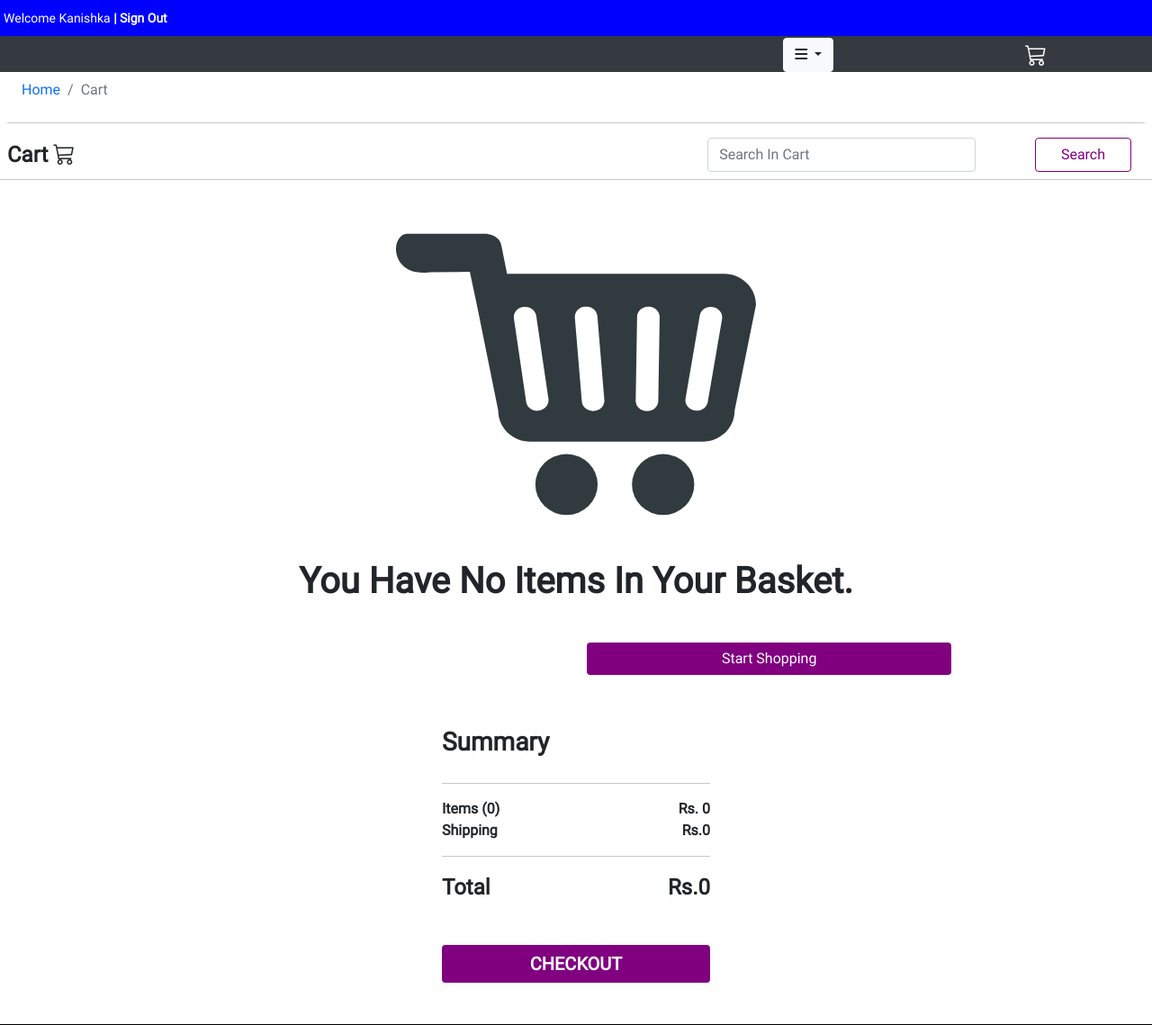
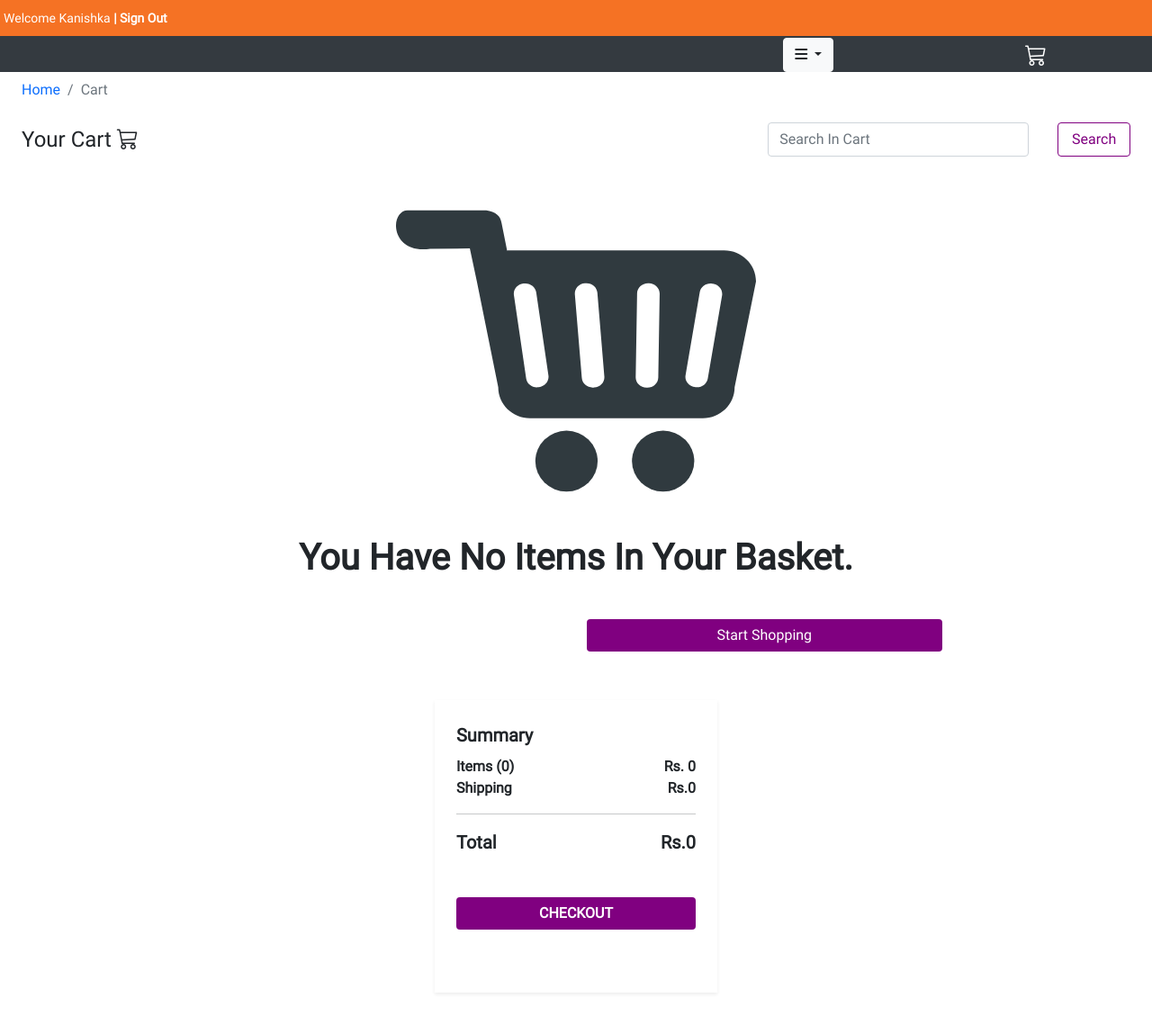
Before and after one commit to 110kanishkamedankara110/fiberOPs, a PHP site: page /phpmailer/cart.php in a window 1280 px wide. Shown: the top 1139 px of the page at 90% size. Run offline with PHP 8.4, Linux system fonts and the light colour scheme; a user stored in the database is signed in; data comes from the database, SQL or seed files in the repository; some libraries are stand-ins or nearby versions.

Commit message:
Cart Done

```diff
--- a/Stylesheet/storeStyle.css
+++ b/Stylesheet/storeStyle.css
@@ -362,7 +362,6 @@ html {
     background-image: linear-gradient(to left bottom, rgb(232, 152, 232) 0%, white 100%);
     overflow: hidden;
 }
-
 .app {
     position: relative;
     min-width: 80%;
@@ -861,13 +860,13 @@ p {
     padding-right: 25px;
 }
 
-.col-4 {
+/* .col-4 {
     flex-basis: 25%;
     padding: 10px;
     min-width: 200px;
     margin-bottom: 50px;
     transition: 0.5s;
-}
+} */
 
 .col-4 img {
     width: 100%;
@@ -906,9 +905,8 @@ h4 {
     color: var(--primaryCol);
 }
 
-.col-4:hover {
-    transform: translateY(-5px);
-}
+/* .col-4:hover {
+} */
 
 .viewall-btn {
     display: block;
--- a/Stylesheet/style.css
+++ b/Stylesheet/style.css
@@ -151,7 +151,7 @@ p {
     flex-basis: 25%;
     padding: 10px;
     min-width: 200px;
-    margin-bottom: 50px;
+    /* margin-bottom: 50px; */
     transition: 0.5s;
 }
 
@@ -192,9 +192,9 @@ h4 {
     color: var(--primaryCol);
 }
 
-.col-4:hover {
+/* .col-4:hover {
     transform: translateY(-5px);
-}
+} */
 
 .viewall-btn {
     display: block;
--- a/cart.php
+++ b/cart.php
@@ -15,6 +15,7 @@ if (isset($_SESSION["user"])) {
     <head>
         <title>FIBEROPTICSLK | cart</title>
         <link rel="stylesheet" href="style.css" />
+        <link rel="stylesheet" href="./Stylesheet/newStyles.css">
         <link rel="stylesheet" href="bootstrap.css" />
         <link rel="icon" href="recourses\logo.svg" />
         <link rel="stylesheet" href="https://cdn.jsdelivr.net/npm/bootstrap-icons@1.5.0/font/bootstrap-icons.css">
@@ -43,24 +44,27 @@ if (isset($_SESSION["user"])) {
                     </ol>
                 </nav>
             </div>
-            <hr class=" "/>
+            <div class="row px-0 px-lg-3">
+                <div class="col-12 rounded mb-lg-5">
+                    <div class="row mb-3">
+                        <div class="col-lg-6 col-12">
+                            <label class="form-label fs-4 mb-0">Your cart <i class="bi bi-cart3 "></i> </label>
+                        </div>
+                        <div class="col-lg-6 col-12">
+                            <div class="row justify-content-between justify-content-md-end flex-column flex-md-row gap-lg0 gap-2">
+                                <div class="col-12 col-lg-6 mb-0">
+                                    <input type="text" class="form-control mb-0" id="search" placeholder="Search in Cart" />
+                                </div>
+                                <div class="col-12 col-lg-2 mb-0">
+                                <button class="w-lg-auto w-100 btn btn-outline-primary m-0" style="background-color: white;color:purple;border:solid purple 0.1px" onmouseover="this.style.color='white';this.style.backgroundColor='purple';this.style.border='solid white 0.1px'" onmouseout="this.style.color='purple';this.style.backgroundColor='white';this.style.border='solid purple 0.1px'" onclick="searchcart();">Search</button>
+                                </div>
+                            </div>
+                        </div>
+
+                    </div>
                     <div class="row">
 
-                <div class="col-12 rounded">
-                    <div class="row">
-                        <div class="col-6">
-                            <label class="form-label fs-4 fw-bolder mb-0">cart <i class="bi bi-cart3 "></i> </label>
-                        </div>
-                        <div class="col-6">
-                            <div class="row">
-                                <div class="offset-0 offset-lg-2 col-12 col-lg-6 mb-0">
-                                    <input type="text" class="form-control mb-0" id="search" placeholder="Search in Cart" />
-                                </div>
-                                <button class="col-12 col-lg-2 btn btn-outline-primary m-0" style="background-color: white;color:purple;border:solid purple 0.1px" onmouseover="this.style.color='white';this.style.backgroundColor='purple';this.style.border='solid white 0.1px'" onmouseout="this.style.color='purple';this.style.backgroundColor='white';this.style.border='solid purple 0.1px'" onclick="searchcart();">Search</button>
 
-                            </div>
-                        </div>
-                        <hr class="mt-2 "/>
                         <?php
 
                         if ($cpronr == 0) {
@@ -80,7 +84,6 @@ if (isset($_SESSION["user"])) {
                         } else {
                         ?>
                             <div class="col-11 col-lg-9" id="show">
-                                <div class="row">
                                 <?php
                                 for ($i = 0; $i < $cpronr; $i++) {
                                     $pro = $cart->fetch_assoc();
@@ -103,83 +106,68 @@ if (isset($_SESSION["user"])) {
                                     $imgpath = $im->fetch_assoc();
                                     $ul = database::s("SELECT * FROM `user_has_address` WHERE `user_email`='" . $_SESSION["user"]["email"] . "';");
                                     $uadres = $ul->fetch_assoc();
+                                    if ($uadres) {
                                         if ($uadres["location_id"] == '9') {
                                             $shipping = $wlpro["delivery_fee_colombo"];
                                         } else {
                                             $shipping = $wlpro["delivery_fee_other"];
                                         }
+                                    } else {
+                                        $shipping = $wlpro["delivery_fee_other"];
+                                    }
+
                                     $totprice = $totprice + $wlpro["price"] * $pro["qty"];
                                     $totship = $totship + $shipping;
                                 ?>
-
-                                        <div class="card mb-3  col-12">
-                                            <div class=" row g-0">
-                                                <div class="col-md-12 mt-3 mb-3">
-                                                    <div class="row">
-                                                        <div class="col-12">
-                                                            <span class="fw-bold text-black-50 fs-5">Seller : </span>
-
-                                                            <hr />
+                                        <div class="row justify-content-center position-relative overflow-hidden p-2 border border-1 mb-3">
+                                            <div class="col-md-2 col-4 item-img-container position-relative px-0 overflow-hidden" onmouseover="pop(<?php echo $pro['product_id']; ?>)" onmouseout="pop2(<?php echo $pro['product_id']; ?>)">
+                                                <div class="position-absolute w-100 h-100">
+                                                    <div class="tol rounded p-2 d-none" id="pop<?php echo $pro["product_id"]; ?>">
+                                                        <h6 class="text-white small"><?php echo $wlpro["title"] ?></h6>
+                                                        <span class="text-white small">Brand: <?php echo $wlpro["brand"] ?></span><br />
+                                                        <span class="text-white small">Model: <?php echo $wlpro["model"] ?></span><br />
+                                                        <span class="text-white small">Color: <?php echo $wlpro["color"] ?></span><br /><br />
+                                                        <span class="text-white small"><?php echo $wlpro["description"] ?></span>
                                                     </div>
                                                 </div>
-                                                </div>
-                                                <div class="col-md-4 " onmouseover="pop(<?php echo $pro['product_id']; ?>)" onmouseout="pop2(<?php echo $pro['product_id']; ?>)">
-                                                    <div class="pa col-lg-6 col-12">
-                                                        <div class="tol rounded col-12 p-2 d-none" id="pop<?php echo $pro["product_id"]; ?>">
-                                                            <h3 class="text-white"><?php echo $wlpro["title"] ?></h3>
-                                                            <span class="text-white">Brand: <?php echo $wlpro["brand"] ?></span><br />
-                                                            <span class="text-white">Model: <?php echo $wlpro["model"] ?></span><br />
-                                                            <span class="text-white">Color: <?php echo $wlpro["color"] ?></span><br /><br />
-                                                            <span class="text-white"><?php echo $wlpro["description"] ?></span>
-                                                        </div>
-                                                    </div>
-                                                    <div>
                                                     <img src="<?php echo $imgpath["code"] ?>" class="img-fluid rounded-start h-100 w-100 object-fit-cover" />
                                             </div>
 
-                                                </div>
-
-                                                <div class="col-md-5">
-                                                    <div class="card-body">
-                                                        <h3 class="card-title"><?php echo $wlpro["title"] ?></h3>
-                                                        <span class="fw-bold text-black-50 " style="font-size: 12px;">Colour : <?php echo $wlpro["color"] ?> </span>&nbsp;
-                                                        &nbsp; <span class="fw-bold text-black-50 " style="font-size: 12px;">Condition : <?php echo $wlpro["condition"] ?></span>
+                                            <div class="col-lg-8 col-md-4 col-8">
+                                                <div>
+                                                    <h5 class="card-title mb-3"><?php echo $wlpro["title"] ?></h5>
+                                                    <span class="text-black-50 small">Color : <?php echo $wlpro["color"] ?> </span>&nbsp;
+                                                    &nbsp; <span class=" text-black-50 small">Condition : <?php echo $wlpro["condition"] ?></span>
                                                     <br />
-                                                        <span class="fw-bold text-black-50 fs-5">Price :</span> &nbsp;
-                                                        &nbsp; <span class="fw-bold text-black">Rs. <?php echo $wlpro["price"] ?></span>
+                                                    <span class="text-black-50 small mb-0">Price :</span> &nbsp;
+                                                    &nbsp; <span class="fw-bold text-black small mb-0">Rs. <?php echo $wlpro["price"] ?></span>
                                                     <br />
-                                                        <span class="fw-bold text-black-50 fs-5">Quentity : </span>
+                                                    <span class=" text-black-50 small mb-0">Qty : </span>
                                                     <!-- <input disabled id="qty<?php echo $wlpro['id'] ?>" type="text" value="<?php echo $pro["qty"] ?>" class="rounded mt-3 border border-2 border-secondary fs-4 fw-bold px-3 cartqty" /> -->
-                                                        <input id="qty<?php echo $pro['id'] ?>" type="number" onchange="updateCartVal('<?= $pro['id'] ?>')" class="rounded mt-3 border border-2 border-secondary fs-4 fw-bold px-3 cartqty" value="<?= $pro["qty"] ?>" min="1" max="<?php echo $wlpro["qty"] ?>" />
+                                                    <input id="qty<?php echo $pro['id'] ?>" type="number" onchange="updateCartVal('<?= $pro['id'] ?>')" class="small rounded border-none px-3 cartqty" value="<?= $pro["qty"] ?>" min="1" max="<?php echo $wlpro["qty"] ?>" />
                                                     <br />
-                                                        <span class="fw-bold text-black-50 fs-5">Delivery Fee :</span> &nbsp;
-                                                        &nbsp; <span class="fw-bold text-black">Rs.<?php echo $shipping; ?></span>
+                                                    <span class="small text-black-50 mb-0">Delivery Fee :</span> &nbsp;
+                                                    &nbsp; <span class="small text-black mb-0">Rs.<?php echo $shipping; ?></span>
+                                                    <br>
+                                                    <span class="text-black-50 small">Seller : </span>
                                                 </div>
                                             </div>
-                                                <div class="col-md-3 mt-4">
-                                                    <div class="card-body d-grid">
-                                                        <a class="btn btn-outline-success mb-2" href="singleproductview.php?id=<?php echo $pro["product_id"]; ?>">Pay For This</a>
-                                                        <a class="btn btn-outline-danger mb-2" onclick="removecart(<?php echo $pro['id'] ?>)">Remove</a>
-
+                                            <div class="col-md-3 col-lg-2 col-12">
+                                                <a class="btn btn-outline-success mb-md-2 m-0" href="singleproductview.php?id=<?php echo $pro["product_id"]; ?>">Pay For This</a>
                                             </div>
-                                                </div>
-                                                <hr />
-                                                <div class="col-md-12 mt-3 mb-3">
+                                            <button class=" position-absolute top-0 w-auto" onclick="removecart(<?php echo $pro['id'] ?>)" style="right:0.5rem"><i class="fa-solid fa-xmark"></i></button>
+                                            <div class="col-md-12 mt-2 mb-0">
                                                 <div class="row">
                                                     <div class="col-6 col-md-6">
-
-                                                            <span class="fw-bold text-black-50 fs-5">Requested total <i class="bi bi-exclamation-circle"></i></span>
-
-
+                                                        <span class="fw-bold text-black-50 small">Requested total <i class="bi bi-exclamation-circle"></i></span>
                                                     </div>
                                                     <div class="col-6 col-md-6 text-end">
-                                                            <span class=" fs-5">Rs. <?php echo ($wlpro["price"] * $pro["qty"]) + $shipping; ?> </span>
+                                                        <span class=" fs-6">Rs. <?php echo ($wlpro["price"] * $pro["qty"]) + $shipping; ?> </span>
+                                                    </div>
                                                 </div>
                                             </div>
                                         </div>
 
-                                            </div>
-                                        </div>
 
 
                                 <?php
@@ -190,7 +178,7 @@ if (isset($_SESSION["user"])) {
 
                                 }
                                 ?>
-                                </div>
+
                             </div>
                         <?php
                         }
@@ -203,15 +191,12 @@ if (isset($_SESSION["user"])) {
 
 
 
-                        <div class="col-12 col-lg-3" id="sum">
+                        <div class="col-12 col-lg-3 p-4 shadow shadow-sm" id="sum">
                             <div class="row">
                                 <div class=" col-12">
-                                    <label class="form-label fs-3 fw-bold">
+                                    <label class="form-label fs-5 fw-bold">
                                         Summary
                                     </label>
-                                    <div class="col-12">
-                                        <hr />
-                                    </div>
 
                                     <div class="col-12">
                                         <div class="row">
@@ -237,15 +222,15 @@ if (isset($_SESSION["user"])) {
                                     <div class="col-12">
                                         <div class="row">
                                             <div class="col-6">
-                                                <span class="fs-4 fw-bold"> Total </span>
+                                                <span class="fs-5 fw-bold"> Total </span>
                                             </div>
                                             <div class="col-6 text-end">
-                                                <span class="fs-4 fw-bold ">Rs.<?php echo $totprice + $totship ?> </span>
+                                                <span class="fs-5 fw-bold ">Rs.<?php echo $totprice + $totship ?> </span>
                                             </div>
                                         </div>
                                     </div>
                                     <div class="col-12 mt-3 d-grid mb-3">
-                                        <button class="btn btn-primary fs-5 fw-bold" onclick="checkout();" style="background-color: purple;border:white">CHECKOUT</button>
+                                        <button class="btn btn-primary fs-6 fw-bold" onclick="checkout();" style="background-color: purple;border:white">CHECKOUT</button>
                                     </div>
                                 </div>
                             </div>
@@ -271,13 +256,13 @@ if (isset($_SESSION["user"])) {
 
 
 
+
+            </div>
+        </div>
+
         <?php
                 require "footer.php"
                 ?>
-            </div>
-        </div>
-
-
         <script src="script.js"></script>
         <script src="bootstrap.js"></script>
         <script src="bootstrap.bundle.js"></script>
--- a/header.php
+++ b/header.php
@@ -1,5 +1,5 @@
 <div style="background-color: green;" class="row bg-dark text-white">
-    <div style="background-color: blue;" class="col-12 align-self-start p-2">
+    <div class="bg-orange col-12 align-self-start p-2">
         <span>
             <?php
             if (isset($_SESSION["user"])) { ?>
```
Lines whose indentation alone changed are shown as unchanged.
